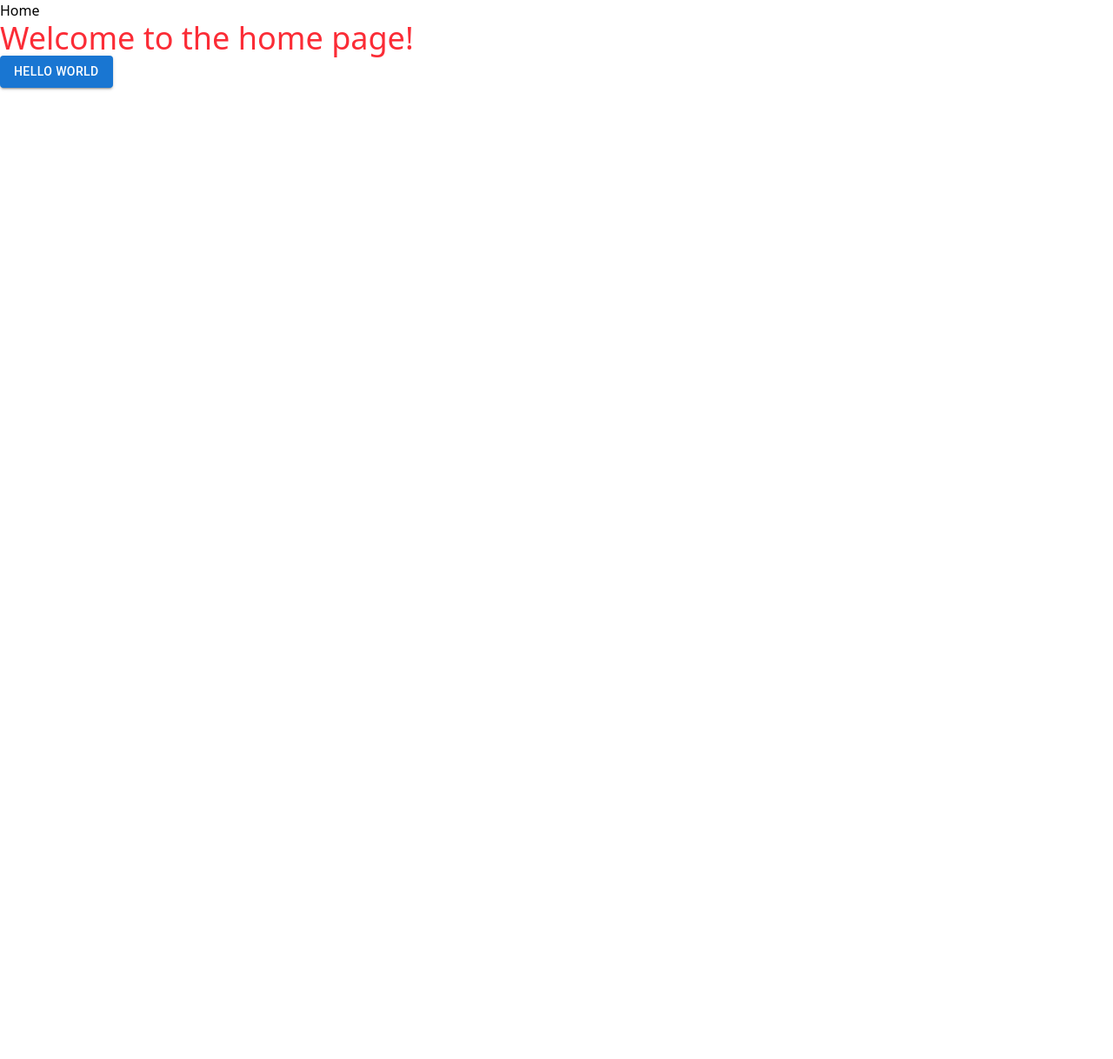
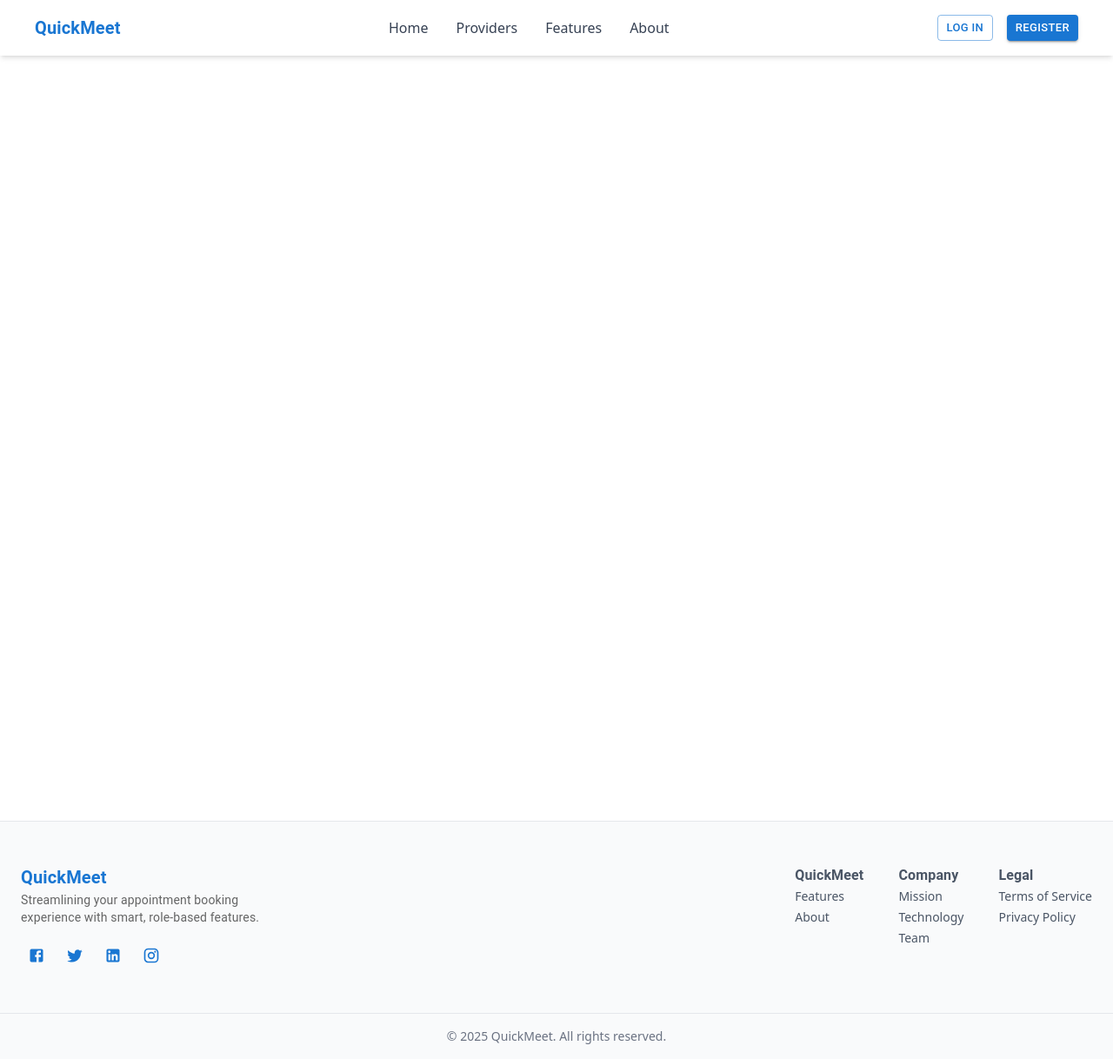
Before and after one commit to jakariachynabil10/smart-appointment-frontend, a Next.js app: page / in a window 1280 px wide. Shown: the whole page at 87% size. Before the commit the page ends 800 px from the top, so only its background shows below. Built offline with nearby package versions, Linux system fonts and the light colour scheme.

Commit message:
navbar and footer implement done

```diff
--- /dev/null
+++ b/src/app/(withCommonLayout)/layout.tsx
@@ -0,0 +1,17 @@
+
+
+import Footer from "@/components/Shared/Footer/Footer";
+import Navbar from "@/components/Shared/Navbar/Navbar";
+import { Box } from "@mui/material";
+
+const CommonLayout = ({ children }: { children: React.ReactNode }) => {
+  return (
+    <>
+      <Navbar/>
+      <Box className="min-h-screen">{children}</Box>
+      <Footer/>
+    </>
+  );
+};
+
+export default CommonLayout;
--- /dev/null
+++ b/src/app/(withDashboardLayout)/layout.tsx
@@ -0,0 +1,11 @@
+
+
+const DashboardLayout =({ children }: { children: React.ReactNode }) => {
+  return (
+    <>
+     {children}
+    </>
+  );
+};
+
+export default DashboardLayout;
--- /dev/null
+++ b/src/app/login/page.tsx
@@ -0,0 +1,11 @@
+
+
+const LoginPage = () => {
+  return (
+    <>
+      <h1>Login</h1>
+    </>
+  );
+};
+
+export default LoginPage;
--- /dev/null
+++ b/src/app/not-found.tsx
@@ -0,0 +1,54 @@
+'use client';
+
+import { Box, Button, Container, Stack, Typography } from '@mui/material';
+import React from 'react';
+import HomeIcon from '@mui/icons-material/Home';
+import ArrowBackIcon from '@mui/icons-material/ArrowBack';
+import Link from 'next/link';
+
+const NotFoundPage = () => {
+   return (
+      <Container>
+         <Box
+            sx={{
+               width: '100%',
+               maxWidth: 500,
+               mx: 'auto',
+               textAlign: 'center',
+               mt: {
+                  xs: 2,
+                  md: 10,
+               },
+            }}
+         >
+            <Typography variant='h1' gutterBottom>
+               404
+            </Typography>
+            <Typography variant='h4' gutterBottom>
+               Oops! Page not found.
+            </Typography>
+
+            <Stack direction='row' gap={2} justifyContent='center'>
+               <Link href='/'>
+                  <Button
+                     variant='outlined'
+                     color='primary'
+                     startIcon={<HomeIcon />}
+                  >
+                     Home
+                  </Button>
+               </Link>
+               <Button
+                  variant='contained'
+                  onClick={() => window.history.back()}
+                  startIcon={<ArrowBackIcon />}
+               >
+                  Back
+               </Button>
+            </Stack>
+         </Box>
+      </Container>
+   );
+};
+
+export default NotFoundPage;
--- a/src/app/page.tsx
+++ /dev/null
@@ -1,14 +0,0 @@
-import { Button } from "@mui/material";
-import React from "react";
-
-const HomePage = () => {
-  return (
-    <>
-      <h1>Home</h1>
-      <p className="text-4xl text-red-500">Welcome to the home page!</p>
-      <Button variant="contained">Hello world</Button>
-    </>
-  );
-};
-
-export default HomePage;
--- /dev/null
+++ b/src/app/register/page.tsx
@@ -0,0 +1,11 @@
+
+
+const RegisterPage = () => {
+  return (
+    <>
+      <h1>Register</h1>
+    </>
+  );
+};
+
+export default RegisterPage;
--- /dev/null
+++ b/src/components/Shared/Footer/Footer.tsx
@@ -0,0 +1,120 @@
+"use client";
+
+import Link from "next/link";
+import { Box, Typography, IconButton } from "@mui/material";
+import { Facebook, Twitter, LinkedIn, Instagram } from "@mui/icons-material";
+
+const Footer = () => {
+  return (
+    <Box component="footer" className="bg-gray-50 mt-20 border-t border-gray-200">
+      {/* Main Footer Content */}
+      <Box className="max-w-7xl mx-auto px-6 py-12 flex flex-col md:flex-row justify-between gap-10">
+        {/* Left Section */}
+        <Box className="flex-1">
+          <Link href="/" className="no-underline">
+            <Typography
+              variant="h6"
+              color="primary"
+              fontWeight="bold"
+              className="mb-2 cursor-pointer"
+            >
+              QuickMeet
+            </Typography>
+          </Link>
+
+          <Typography variant="body2" color="text.secondary" className="leading-relaxed">
+            Streamlining your appointment booking <br/> experience with smart, role-based features.
+          </Typography>
+
+          {/* Social Icons */}
+          <Box className="flex gap-2 mt-4">
+            <IconButton href="https://facebook.com" target="_blank" color="primary">
+              <Facebook fontSize="small" />
+            </IconButton>
+            <IconButton href="https://twitter.com" target="_blank" color="primary">
+              <Twitter fontSize="small" />
+            </IconButton>
+            <IconButton href="https://linkedin.com" target="_blank" color="primary">
+              <LinkedIn fontSize="small" />
+            </IconButton>
+            <IconButton href="https://instagram.com" target="_blank" color="primary">
+              <Instagram fontSize="small" />
+            </IconButton>
+          </Box>
+        </Box>
+
+        {/* Right Section (Links Columns) */}
+        <Box className="flex flex-wrap md:flex-nowrap gap-10 text-sm text-gray-600">
+          {/* QuickMeet Column */}
+          <Box>
+            <Typography variant="subtitle1" fontWeight="bold" className="mb-2">
+              QuickMeet
+            </Typography>
+            <ul className="space-y-1">
+              <li>
+                <Link href="/features" className="hover:text-blue-600 transition-colors">
+                  Features
+                </Link>
+              </li>
+              <li>
+                <Link href="/about" className="hover:text-blue-600 transition-colors">
+                  About
+                </Link>
+              </li>
+            </ul>
+          </Box>
+
+          {/* Company Column */}
+          <Box>
+            <Typography variant="subtitle1" fontWeight="bold" className="mb-2">
+              Company
+            </Typography>
+            <ul className="space-y-1">
+              <li>
+                <Link href="/mission" className="hover:text-blue-600 transition-colors">
+                  Mission
+                </Link>
+              </li>
+              <li>
+                <Link href="/technology" className="hover:text-blue-600 transition-colors">
+                  Technology
+                </Link>
+              </li>
+              <li>
+                <Link href="/team" className="hover:text-blue-600 transition-colors">
+                  Team
+                </Link>
+              </li>
+            </ul>
+          </Box>
+
+          {/* Legal Column */}
+          <Box>
+            <Typography variant="subtitle1" fontWeight="bold" className="mb-2">
+              Legal
+            </Typography>
+            <ul className="space-y-1">
+              <li>
+                <Link href="/terms" className="hover:text-blue-600 transition-colors">
+                  Terms of Service
+                </Link>
+              </li>
+              <li>
+                <Link href="/privacy" className="hover:text-blue-600 transition-colors">
+                  Privacy Policy
+                </Link>
+              </li>
+            </ul>
+          </Box>
+        </Box>
+      </Box>
+
+      {/* Bottom Bar */}
+      <Box className="text-center py-4 border-t border-gray-200 text-sm text-gray-500">
+        © {new Date().getFullYear()} QuickMeet. All rights reserved.
+      </Box>
+    </Box>
+  );
+};
+
+export default Footer;
--- /dev/null
+++ b/src/components/Shared/Navbar/Navbar.tsx
@@ -0,0 +1,60 @@
+"use client";
+
+import { Box, Typography, Button } from "@mui/material";
+import Link from "next/link";
+
+const Navbar = () => {
+  return (
+    <Box className="flex justify-between items-center px-10 py-4 shadow-md bg-white/70 backdrop-blur-md sticky top-0 z-50">
+      {/* Left - Logo */}
+      <Typography
+        color="primary"
+        variant="h6"
+        fontWeight="bold"
+        className="cursor-pointer transition-transform duration-300 hover:scale-105"
+      >
+        QuickMeet
+      </Typography>
+
+      {/* Middle - Links */}
+      <Box className="flex justify-center gap-8">
+        {["Home", "Providers", "Features", "About"].map((item) => (
+          <Link
+            key={item}
+            href={`/${item === "Home" ? "" : item.toLowerCase()}`}
+            className="relative text-gray-700 font-medium transition-all duration-300 hover:text-blue-600 group"
+          >
+            {item}
+            {/* Animated underline */}
+            <span className="absolute left-0 -bottom-1 w-0 h-0.5 bg-blue-600 transition-all duration-300 group-hover:w-full"></span>
+          </Link>
+        ))}
+      </Box>
+
+      {/* Right - Buttons */}
+      <Box className="flex gap-4">
+        <Link href="/login">
+          <Button
+            variant="outlined"
+            size="small"
+            className="transition-all duration-300 hover:scale-105"
+          >
+            Log In
+          </Button>
+        </Link>
+        <Link href="/register">
+          <Button
+            variant="contained"
+            size="small"
+            color="primary"
+            className="transition-all duration-300 hover:shadow-lg hover:-translate-y-0.5"
+          >
+            Register
+          </Button>
+        </Link>
+      </Box>
+    </Box>
+  );
+};
+
+export default Navbar;
```
Also changed, not shown: src/app/(withCommonLayout)/page.tsx (added, +12 -0 lines), public/Selection.png (added).
